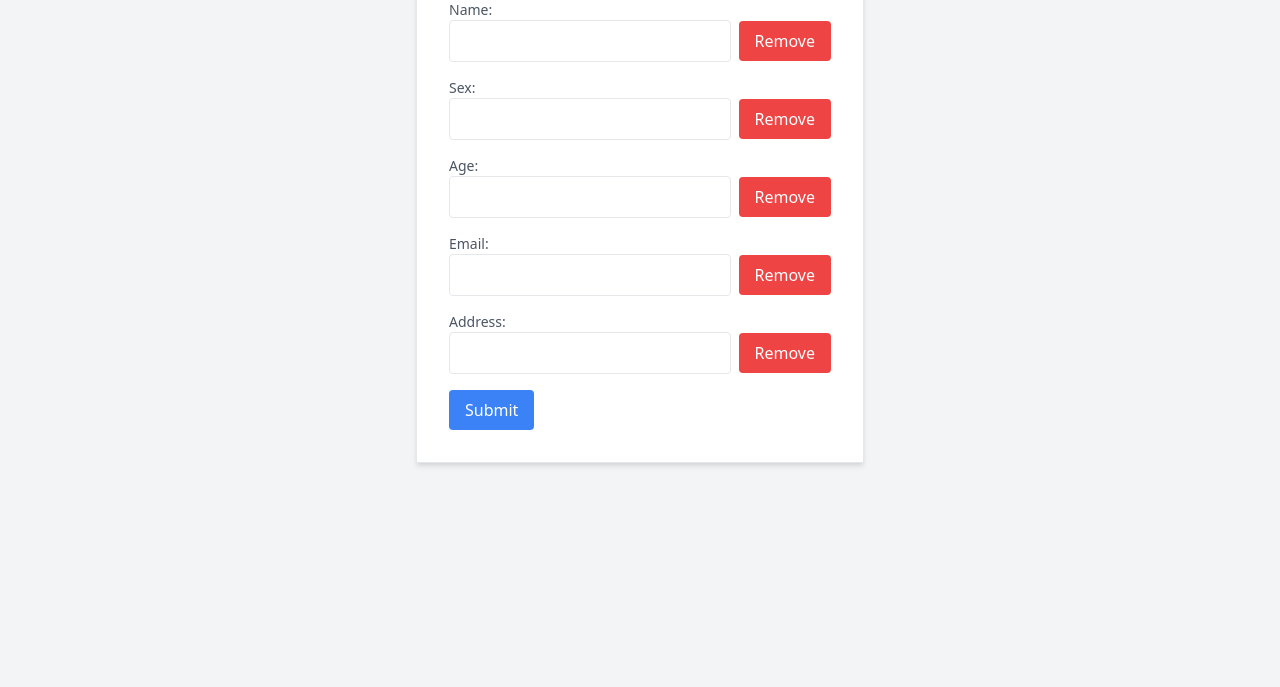
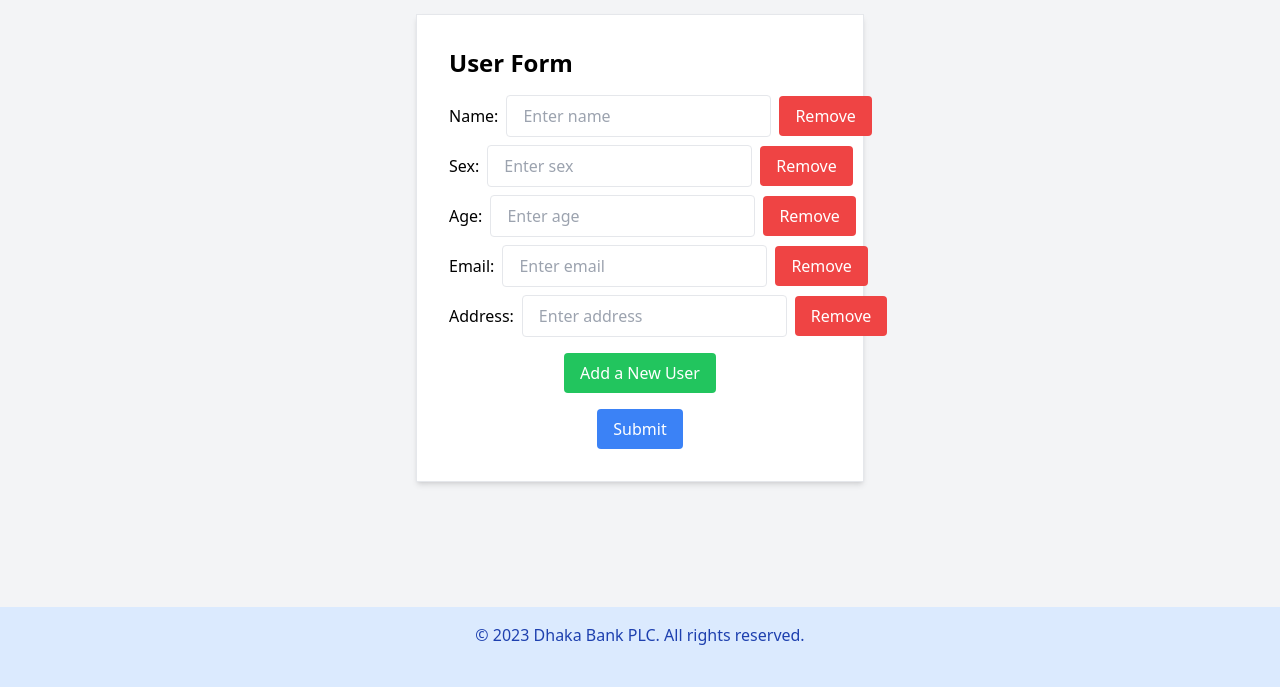
Before and after one commit to mtahbib/pythonform, a plain HTML site: page index.html in a window 1280 px wide. Shown: the part 113-800 px from the top of the page. Drawn offline with nearby package versions, Linux system fonts and the light colour scheme.

Commit message:
Front end updated

```diff
--- a/index.html
+++ b/index.html
@@ -1,64 +1,120 @@
 <!DOCTYPE html>
 <html lang="en">
+
 <head>
     <meta charset="UTF-8">
     <meta name="viewport" content="width=device-width, initial-scale=1.0">
-    <title>User Form</title>
+    <title>Address Book</title>
+    <!-- Include Tailwind CSS CDN -->
     <link href="https://cdn.jsdelivr.net/npm/tailwindcss@2.2.19/dist/tailwind.min.css" rel="stylesheet">
+    <script src="https://cdn.tailwindcss.com"></script>
+    <script>
+        tailwind.config = {
+            theme: {
+                extend: {
+                    colors: {
+                        clifford: '#da373d',
+                    }
+                }
+            }
+        }
+    </script>
 </head>
+
+<body class="bg-gray-100 flex flex-col min-h-screen">
+    <!-- Navbar -->
+    <nav class="bg-blue-100 text-blue-800 p-4">
+        <div class="flex items-center justify-between">
+
+            <!-- Logo on the left -->
+            <div class="flex items-center">
+                <a href="index.html"> <img src="https://dhakabankltd.com/wp-content/themes/dhakabankupdate/images/dbl-plc-logo.png" alt="Logo" class="h-8 mr-2"></a>
+            </div>
+
+            <!-- Centered Welcome Text -->
+            <a href="#" class="text-lg font-extrabold flex-grow text-center mr-24">Welcome To Dhaka Bank PLC</a>
+
+            <!-- Navigation links on the right -->
+            <div class="flex items-center">
+
+            </div>
+        </div>
+    </nav>
+
+
 <body class="bg-gray-100 p-8">
 
-    <form method="post" action="/" class="max-w-md mx-auto bg-white p-8 border shadow-md">
-        <h2 class="text-2xl font-bold mb-4">User Form</h2>
+    <div id="app" class="mx-auto my-auto">
+        <div class="max-w-md mx-auto bg-white p-8 border shadow-md">
+            <h2 class="text-2xl font-bold mb-4">User Form</h2>
 
-        <div class="mb-4">
-            <label for="name" class="block text-sm font-medium text-gray-600">Name:</label>
-            <div class="flex items-center">
-                <input type="text" name="name" required class="border rounded py-2 px-4 w-full">
-                <button type="button" onclick="clearField('name')" class="ml-2 px-4 py-2 bg-red-500 text-white rounded">Remove</button>
+            <div v-for="(field, index) in fields" :key="index" class="mb-4">
+                <div class="flex items-center mb-2">
+                    <label class="mr-2">Name:</label>
+                    <input v-model="field.name" class="border rounded py-2 px-4" placeholder="Enter name">
+                    <button @click="removeField(index, 'name')" class="ml-2 px-4 py-2 bg-red-500 text-white rounded">Remove</button>
+                </div>
+
+                <div class="flex items-center mb-2">
+                    <label class="mr-2">Sex:</label>
+                    <input v-model="field.sex" class="border rounded py-2 px-4" placeholder="Enter sex">
+                    <button @click="removeField(index, 'sex')" class="ml-2 px-4 py-2 bg-red-500 text-white rounded">Remove</button>
+                </div>
+
+                <div class="flex items-center mb-2">
+                    <label class="mr-2">Age:</label>
+                    <input v-model="field.age" class="border rounded py-2 px-4" placeholder="Enter age">
+                    <button @click="removeField(index, 'age')" class="ml-2 px-4 py-2 bg-red-500 text-white rounded">Remove</button>
+                </div>
+
+                <div class="flex items-center mb-2">
+                    <label class="mr-2">Email:</label>
+                    <input v-model="field.email" class="border rounded py-2 px-4" placeholder="Enter email">
+                    <button @click="removeField(index, 'email')" class="ml-2 px-4 py-2 bg-red-500 text-white rounded">Remove</button>
+                </div>
+
+                <div class="flex items-center mb-2">
+                    <label class="mr-2">Address:</label>
+                    <input v-model="field.address" class="border rounded py-2 px-4" placeholder="Enter address">
+                    <button @click="removeField(index, 'address')" class="ml-2 px-4 py-2 bg-red-500 text-white rounded">Remove</button>
+                </div>
+            </div>
+
+            <div class="flex justify-center">
+                <button @click="addField" class="mb-4 px-4 py-2 bg-green-500 text-white rounded">Add a New User</button>
+            </div>
+
+            <div class="flex justify-center">
+                <button @click="submitForm" class="px-4 py-2 bg-blue-500 text-white rounded">Submit</button>
             </div>
         </div>
+    </div>
 
-        <div class="mb-4">
-            <label for="sex" class="block text-sm font-medium text-gray-600">Sex:</label>
-            <div class="flex items-center">
-                <input type="text" name="sex" required class="border rounded py-2 px-4 w-full">
-                <button type="button" onclick="clearField('sex')" class="ml-2 px-4 py-2 bg-red-500 text-white rounded">Remove</button>
-            </div>
-        </div>
-
-        <div class="mb-4">
-            <label for="age" class="block text-sm font-medium text-gray-600">Age:</label>
-            <div class="flex items-center">
-                <input type="text" name="age" required class="border rounded py-2 px-4 w-full">
-                <button type="button" onclick="clearField('age')" class="ml-2 px-4 py-2 bg-red-500 text-white rounded">Remove</button>
-            </div>
-        </div>
-
-        <div class="mb-4">
-            <label for="email" class="block text-sm font-medium text-gray-600">Email:</label>
-            <div class="flex items-center">
-                <input type="email" name="email" required class="border rounded py-2 px-4 w-full">
-                <button type="button" onclick="clearField('email')" class="ml-2 px-4 py-2 bg-red-500 text-white rounded">Remove</button>
-            </div>
-        </div>
-
-        <div class="mb-4">
-            <label for="address" class="block text-sm font-medium text-gray-600">Address:</label>
-            <div class="flex items-center">
-                <input type="text" name="address" required class="border rounded py-2 px-4 w-full">
-                <button type="button" onclick="clearField('address')" class="ml-2 px-4 py-2 bg-red-500 text-white rounded">Remove</button>
-            </div>
-        </div>
-
-        <button type="submit" class="px-4 py-2 bg-blue-500 text-white rounded">Submit</button>
-    </form>
-
+    <script src="https://cdn.jsdelivr.net/npm/vue@2.6.14/dist/vue.min.js"></script>
     <script>
-        function clearField(fieldName) {
-            document.querySelector(`[name="${fieldName}"]`).value = '';
-        }
+        new Vue({
+            el: '#app',
+            data: {
+                fields: [
+                    { name: '', sex: '', age: '', email: '', address: '' },
+                ],
+            },
+            methods: {
+                addField() {
+                    this.fields.push({ name: '', sex: '', age: '', email: '', address: '' });
+                },
+                removeField(index, field) {
+                    this.fields[index][field] = '';
+                },
+                submitForm() {
+                    console.log('Form submitted:', this.fields);
+                },
+            },
+        });
     </script>
-
+    <footer class="bg-blue-100 text-blue-800 p-4 mt-auto">
+        <div class="text-center">
+            <p>&copy; 2023 Dhaka Bank PLC. All rights reserved.</p>
+            <br>
 </body>
 </html>
--- /dev/null
+++ b/tailwind.config.js
@@ -0,0 +1,10 @@
+/** @type {import('tailwindcss').Config} */
+module.exports = {
+    content: ['./src/**/*.{html,js}'],
+    theme: {
+      extend: {
+
+      },
+    },
+    plugins: [],
+  }
```
Also changed, not shown: 1 other file.
